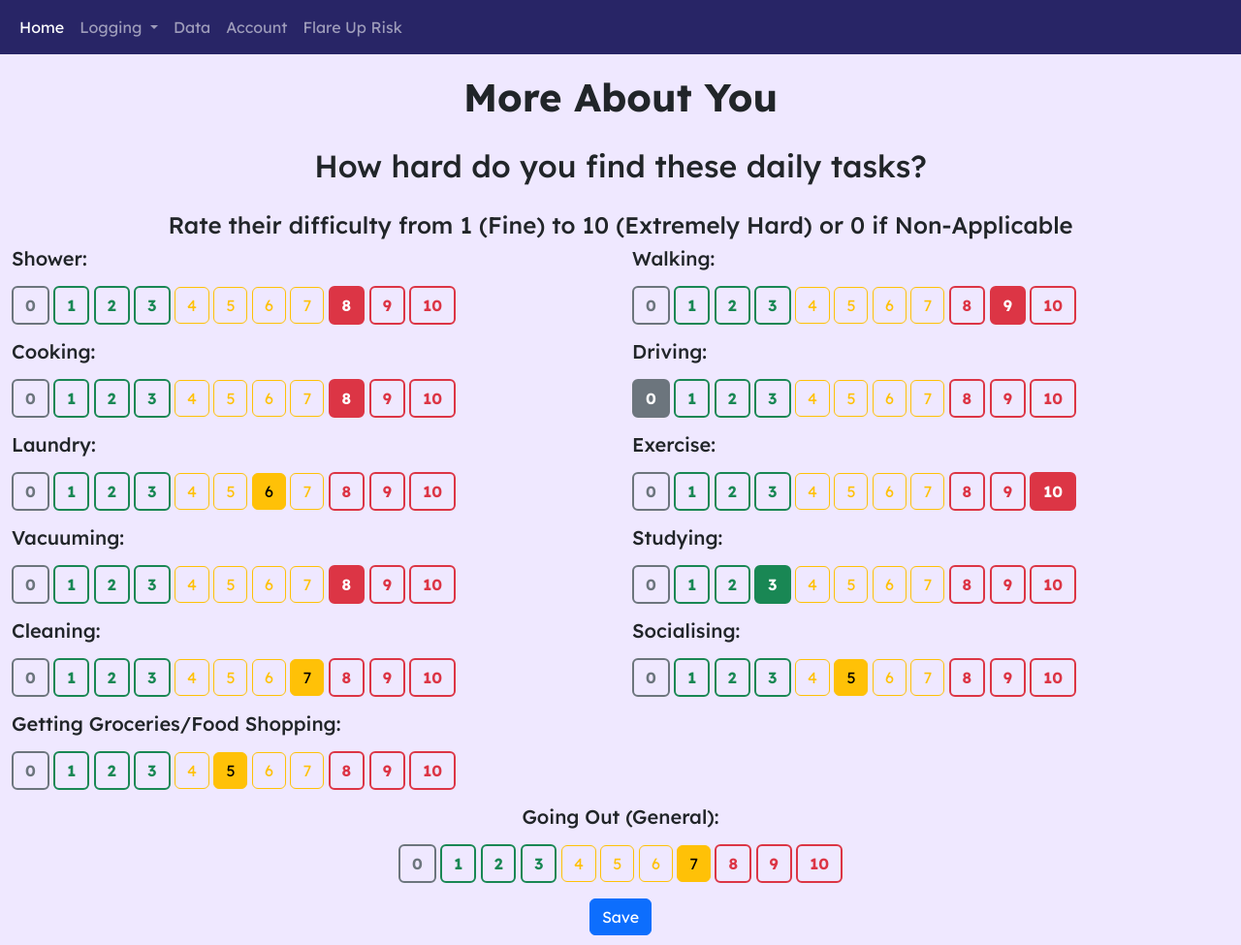
After one commit to katieprogrammes/COMP3000-MVP, a Flask app: page /edit-activities in a window 1280 px wide. The commit adds this page. Shown: the whole page at 97% size. Run offline with Flask 3, Linux system fonts and the light colour scheme; a user stored in the database is signed in; some libraries are stand-ins or nearby versions.

Commit message:
Added activity difficulty editing

```diff
--- a/activitytolerance.py
+++ b/activitytolerance.py
@@ -39,7 +39,7 @@ def get_activity_recommendations(user_id):
             not_applicable.append(activity)
         elif rating <= 3:
             do_list.append(activity)
-        elif rating <= 6:
+        elif rating <= 7:
             careful_list.append(activity)
         else:
             avoid_list.append(activity)
--- a/routes.py
+++ b/routes.py
@@ -37,9 +37,6 @@ def flarerisk():
         avoid=weighted_recs["avoid"],
         not_applicable=weighted_recs["not_applicable"]
     )
-
-
-
 
 #REGISTRATION PAGE
 @bp.route ('/register', methods=['GET', 'POST'])
@@ -430,6 +427,48 @@ def activity_recommendations():
         avoid=recs["avoid"],
         not_applicable=recs["not_applicable"]
     )
+@bp.route('/edit-activities', methods=['GET', 'POST'])
+@login_required
+def edit_activities():
+    initial = InitialActivity.query.filter_by(user_id=current_user.id).first()
+
+    # Prefill form with existing values
+    form = InitialActivityForm(
+        shower=initial.shower,
+        cooking=initial.cooking,
+        laundry=initial.laundry,
+        vacuuming=initial.vacuuming,
+        cleaning=initial.cleaning,
+        groceries=initial.groceries,
+        walking=initial.walking,
+        driving=initial.driving,
+        exercise=initial.exercise,
+        studying=initial.studying,
+        socialising=initial.socialising,
+        outing=initial.outing
+    )
+
+    if form.validate_on_submit():
+        #Update db with new values
+        initial.shower = form.shower.data
+        initial.cooking = form.cooking.data
+        initial.laundry = form.laundry.data
+        initial.vacuuming = form.vacuuming.data
+        initial.cleaning = form.cleaning.data
+        initial.groceries = form.groceries.data
+        initial.walking = form.walking.data
+        initial.driving = form.driving.data
+        initial.exercise = form.exercise.data
+        initial.studying = form.studying.data
+        initial.socialising = form.socialising.data
+        initial.outing = form.outing.data
+
+        db.session.commit()
+
+        flash("Your activity difficulty settings have been updated.", "success")
+        return redirect(url_for('routes.account'))
+
+    return render_template('editreginfo.html', form=form)
 
 
 
--- a/static/css/style.css
+++ b/static/css/style.css
@@ -11,7 +11,7 @@
 }
 .title {
     font-weight: 700;
-    font-size: 48px;
+    font-size: 250%;
 }
 body {
     background-color: #efe8ff;
--- /dev/null
+++ b/templates/editreginfo.html
@@ -0,0 +1,224 @@
+{% extends "base.html" %}
+
+{% block body %}
+<div class="row">
+    <h1 class="title">More About You</h1>
+    <h2 class="subtitle">How hard do you find these daily tasks?</h2>
+    <h4 class="subheading">Rate their difficulty from 1 (Fine) to 10 (Extremely Hard) or 0 if Non-Applicable</h4>
+   <form method="POST">
+        {{ form.hidden_tag() }}
+        <div class="row">
+            <div class="col">
+                <div class="mb-3">
+                <h5><label class="form-label">{{ form.shower.label }}</label></h5>
+                    {% for subfield in form.shower %}
+                        {% set value = subfield._value() %}
+                        {{ subfield(class="btn-check") }}
+                        {% if value|int == 0 %}
+                            <label class="btn btn-outline-secondary" for="{{ subfield.id }}">{{ subfield.label.text }}</label>
+                        {% elif value|int <= 3 %}
+                            <label class="btn btn-outline-success" for="{{ subfield.id }}">{{ subfield.label.text }}</label>
+                        {% elif value|int <= 7 %}
+                            <label class="btn btn-outline-warning" for="{{ subfield.id }}">{{ subfield.label.text }}</label>
+                        {% else %}
+                            <label class="btn btn-outline-danger" for="{{ subfield.id }}">{{ subfield.label.text }}</label>
+                        {% endif %}
+                    {% endfor %}
+                </div>
+
+                <div class="mb-3">
+                    <h5><label class="form-label">{{ form.cooking.label }}</label></h5>
+                    {% for subfield in form.cooking %}
+                        {% set value = subfield._value() %}
+                        {{ subfield(class="btn-check") }}
+                        {% if value|int == 0 %}
+                            <label class="btn btn-outline-secondary" for="{{ subfield.id }}">{{ subfield.label.text }}</label>
+                        {% elif value|int <= 3 %}
+                            <label class="btn btn-outline-success" for="{{ subfield.id }}">{{ subfield.label.text }}</label>
+                        {% elif value|int <= 7 %}
+                            <label class="btn btn-outline-warning" for="{{ subfield.id }}">{{ subfield.label.text }}</label>
+                        {% else %}
+                            <label class="btn btn-outline-danger" for="{{ subfield.id }}">{{ subfield.label.text }}</label>
+                        {% endif %}
+                    {% endfor %}
+                </div>
+
+                <div class="mb-3">
+                    <h5><label class="form-label">{{ form.laundry.label }}</label></h5>
+                    {% for subfield in form.laundry %}
+                        {% set value = subfield._value() %}
+                        {{ subfield(class="btn-check") }}
+                        {% if value|int == 0 %}
+                            <label class="btn btn-outline-secondary" for="{{ subfield.id }}">{{ subfield.label.text }}</label>
+                        {% elif value|int <= 3 %}
+                            <label class="btn btn-outline-success" for="{{ subfield.id }}">{{ subfield.label.text }}</label>
+                        {% elif value|int <= 7 %}
+                            <label class="btn btn-outline-warning" for="{{ subfield.id }}">{{ subfield.label.text }}</label>
+                        {% else %}
+                            <label class="btn btn-outline-danger" for="{{ subfield.id }}">{{ subfield.label.text }}</label>
+                        {% endif %}
+                    {% endfor %}
+                </div>
+
+                <div class="mb-3">
+                    <h5><label class="form-label">{{ form.vacuuming.label }}</label></h5>
+                    {% for subfield in form.vacuuming %}
+                        {% set value = subfield._value() %}
+                        {{ subfield(class="btn-check") }}
+                        {% if value|int == 0 %}
+                            <label class="btn btn-outline-secondary" for="{{ subfield.id }}">{{ subfield.label.text }}</label>
+                        {% elif value|int <= 3 %}
+                            <label class="btn btn-outline-success" for="{{ subfield.id }}">{{ subfield.label.text }}</label>
+                        {% elif value|int <= 7 %}
+                            <label class="btn btn-outline-warning" for="{{ subfield.id }}">{{ subfield.label.text }}</label>
+                        {% else %}
+                            <label class="btn btn-outline-danger" for="{{ subfield.id }}">{{ subfield.label.text }}</label>
+                        {% endif %}
+                    {% endfor %}
+                </div>
+
+                <div class="mb-3">
+                    <h5><label class="form-label">{{ form.cleaning.label }}</label></h5>
+                    {% for subfield in form.cleaning %}
+                        {% set value = subfield._value() %}
+                        {{ subfield(class="btn-check") }}
+                        {% if value|int == 0 %}
+                            <label class="btn btn-outline-secondary" for="{{ subfield.id }}">{{ subfield.label.text }}</label>
+                        {% elif value|int <= 3 %}
+                            <label class="btn btn-outline-success" for="{{ subfield.id }}">{{ subfield.label.text }}</label>
+                        {% elif value|int <= 7 %}
+                            <label class="btn btn-outline-warning" for="{{ subfield.id }}">{{ subfield.label.text }}</label>
+                        {% else %}
+                            <label class="btn btn-outline-danger" for="{{ subfield.id }}">{{ subfield.label.text }}</label>
+                        {% endif %}
+                    {% endfor %}
+                </div>
+
+                <div class="mb-3">
+                    <h5><label class="form-label">{{ form.groceries.label }}</label></h5>
+                    {% for subfield in form.groceries %}
+                        {% set value = subfield._value() %}
+                        {{ subfield(class="btn-check") }}
+                        {% if value|int == 0 %}
+                            <label class="btn btn-outline-secondary" for="{{ subfield.id }}">{{ subfield.label.text }}</label>
+                        {% elif value|int <= 3 %}
+                            <label class="btn btn-outline-success" for="{{ subfield.id }}">{{ subfield.label.text }}</label>
+                        {% elif value|int <= 7 %}
+                            <label class="btn btn-outline-warning" for="{{ subfield.id }}">{{ subfield.label.text }}</label>
+                        {% else %}
+                            <label class="btn btn-outline-danger" for="{{ subfield.id }}">{{ subfield.label.text }}</label>
+                        {% endif %}
+                    {% endfor %}
+                </div>
+            </div>
+            <div class="col">
+                <div class="mb-3">
+                    <h5><label class="form-label">{{ form.walking.label }}</label></h5>
+                    {% for subfield in form.walking %}
+                        {% set value = subfield._value() %}
+                        {{ subfield(class="btn-check") }}
+                        {% if value|int == 0 %}
+                            <label class="btn btn-outline-secondary" for="{{ subfield.id }}">{{ subfield.label.text }}</label>
+                        {% elif value|int <= 3 %}
+                            <label class="btn btn-outline-success" for="{{ subfield.id }}">{{ subfield.label.text }}</label>
+                        {% elif value|int <= 7 %}
+                            <label class="btn btn-outline-warning" for="{{ subfield.id }}">{{ subfield.label.text }}</label>
+                        {% else %}
+                            <label class="btn btn-outline-danger" for="{{ subfield.id }}">{{ subfield.label.text }}</label>
+                        {% endif %}
+                    {% endfor %}
+                </div>
+
+                <div class="mb-3">
+                    <h5><label class="form-label">{{ form.driving.label }}</label></h5>
+                    {% for subfield in form.driving %}
+                        {% set value = subfield._value() %}
+                        {{ subfield(class="btn-check") }}
+                        {% if value|int == 0 %}
+                            <label class="btn btn-outline-secondary" for="{{ subfield.id }}">{{ subfield.label.text }}</label>
+                        {% elif value|int <= 3 %}
+                            <label class="btn btn-outline-success" for="{{ subfield.id }}">{{ subfield.label.text }}</label>
+                        {% elif value|int <= 7 %}
+                            <label class="btn btn-outline-warning" for="{{ subfield.id }}">{{ subfield.label.text }}</label>
+                        {% else %}
+                            <label class="btn btn-outline-danger" for="{{ subfield.id }}">{{ subfield.label.text }}</label>
+                        {% endif %}
+                    {% endfor %}
+                </div>
+
+                <div class="mb-3">
+                    <h5><label class="form-label">{{ form.exercise.label }}</label></h5>
+                    {% for subfield in form.exercise %}
+                        {% set value = subfield._value() %}
+                        {{ subfield(class="btn-check") }}
+                        {% if value|int == 0 %}
+                            <label class="btn btn-outline-secondary" for="{{ subfield.id }}">{{ subfield.label.text }}</label>
+                        {% elif value|int <= 3 %}
+                            <label class="btn btn-outline-success" for="{{ subfield.id }}">{{ subfield.label.text }}</label>
+                        {% elif value|int <= 7 %}
+                            <label class="btn btn-outline-warning" for="{{ subfield.id }}">{{ subfield.label.text }}</label>
+                        {% else %}
+                            <label class="btn btn-outline-danger" for="{{ subfield.id }}">{{ subfield.label.text }}</label>
+                        {% endif %}
+                    {% endfor %}
+                </div>
+
+                <div class="mb-3">
+                    <h5><label class="form-label">{{ form.studying.label }}</label></h5>
+                    {% for subfield in form.studying %}
+                        {% set value = subfield._value() %}
+                        {{ subfield(class="btn-check") }}
+                        {% if value|int == 0 %}
+                            <label class="btn btn-outline-secondary" for="{{ subfield.id }}">{{ subfield.label.text }}</label>
+                        {% elif value|int <= 3 %}
+                            <label class="btn btn-outline-success" for="{{ subfield.id }}">{{ subfield.label.text }}</label>
+                        {% elif value|int <= 7 %}
+                            <label class="btn btn-outline-warning" for="{{ subfield.id }}">{{ subfield.label.text }}</label>
+                        {% else %}
+                            <label class="btn btn-outline-danger" for="{{ subfield.id }}">{{ subfield.label.text }}</label>
+                        {% endif %}
+                    {% endfor %}
+                </div>
+
+                <div class="mb-3">
+                    <h5><label class="form-label">{{ form.socialising.label }}</label></h5>
+                    {% for subfield in form.socialising %}
+                        {% set value = subfield._value() %}
+                        {{ subfield(class="btn-check") }}
+                        {% if value|int == 0 %}
+                            <label class="btn btn-outline-secondary" for="{{ subfield.id }}">{{ subfield.label.text }}</label>
+                        {% elif value|int <= 3 %}
+                            <label class="btn btn-outline-success" for="{{ subfield.id }}">{{ subfield.label.text }}</label>
+                        {% elif value|int <= 7 %}
+                            <label class="btn btn-outline-warning" for="{{ subfield.id }}">{{ subfield.label.text }}</label>
+                        {% else %}
+                            <label class="btn btn-outline-danger" for="{{ subfield.id }}">{{ subfield.label.text }}</label>
+                        {% endif %}
+                    {% endfor %}
+                </div>
+            </div>
+        </div>
+        <div class="row">
+            <div class="col activitybtm">
+                <div class="mb-3">
+                    <h5><label class="form-label">{{ form.outing.label }}</label></h5>
+                    {% for subfield in form.outing %}
+                        {% set value = subfield._value() %}
+                        {{ subfield(class="btn-check") }}
+                        {% if value|int == 0 %}
+                            <label class="btn btn-outline-secondary" for="{{ subfield.id }}">{{ subfield.label.text }}</label>
+                        {% elif value|int <= 3 %}
+                            <label class="btn btn-outline-success" for="{{ subfield.id }}">{{ subfield.label.text }}</label>
+                        {% elif value|int <= 7 %}
+                            <label class="btn btn-outline-warning" for="{{ subfield.id }}">{{ subfield.label.text }}</label>
+                        {% else %}
+                            <label class="btn btn-outline-danger" for="{{ subfield.id }}">{{ subfield.label.text }}</label>
+                        {% endif %}
+                    {% endfor %}
+                </div>
+                <button type="submit" class="btn btn-primary">Save</button>
+            </div>
+        </div>
+    </form>
+</div>
+{% endblock %}
```
Also changed, not shown: other parts of static/css/style.css (+30 -3 lines), templates/account.html (+13 -5 lines), templates/activity_recommendations.html (+19 -4 lines), project.db.
